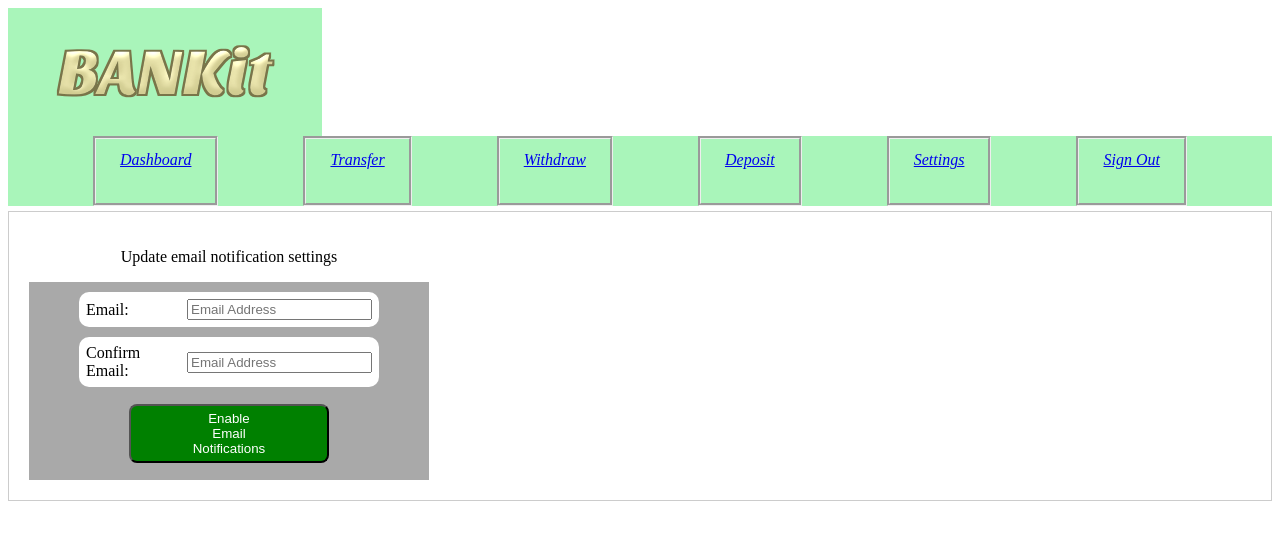
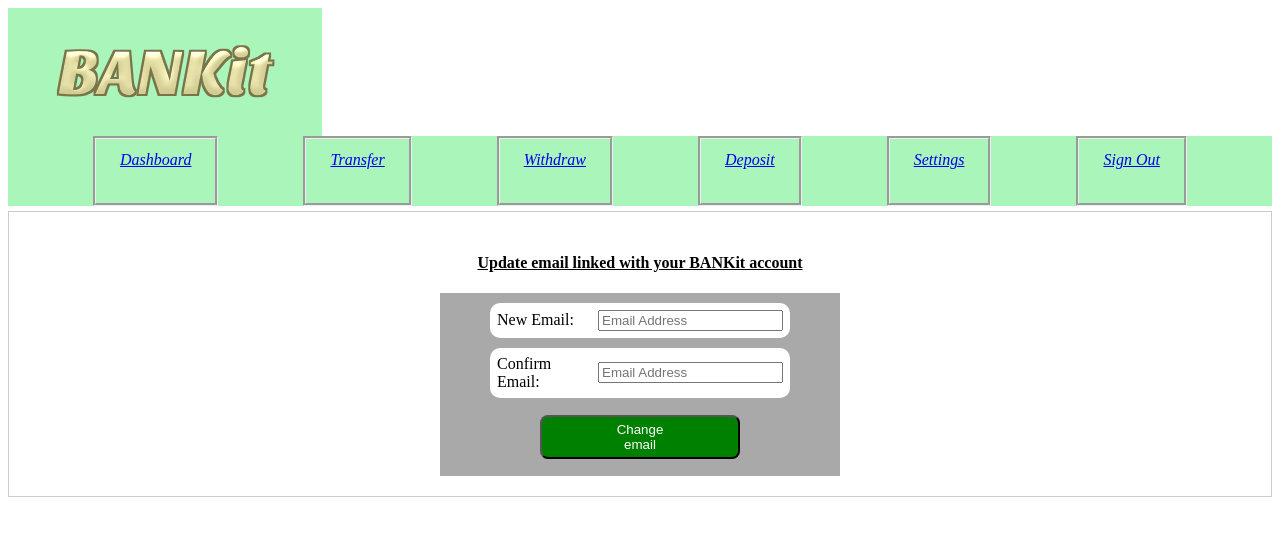
Before and after one commit to danny-nomura/CMPE133_BankingApplication, a Django app: page /settings/ in a window 1280 px wide. Shown: the top 540 px of the page. Run offline with Django 3.2, Linux system fonts and the light colour scheme; a user stored in the database is signed in.

Commit message:
Styling changes to dash and settings

```diff
--- a/Bankit/users/templates/users/homepage_settings.html
+++ b/Bankit/users/templates/users/homepage_settings.html
@@ -20,8 +20,8 @@
     <a class="navbar-item" href="/logout">Sign Out</a>
   </div>
   <div class="page-content">
-    <div class="enable-email-notif" style="width:400px; float:left; text-align: center;">
-      <p>Update email notification settings</p>
+    <div class="enable-email-notif" style="width:400px; text-align: center;">
+      <h4 style="text-decoration: underline;">Update email linked with your BANKit account</h4>
       <!--left table-->
       <form method="POST" action="">
         {% csrf_token %}
@@ -30,7 +30,7 @@
             <td >
               <table id="tableintable" style="width: 300px; margin: auto; border-radius: 10px;">
                 <tr >
-                  <td style="text-align: left;"> Email:</td>
+                  <td style="text-align: left;"> New Email:</td>
                   <td style="text-align: right;">
                     <input class="inputField" name="email1" type="text" placeholder="Email Address" style="justify-content: right;">
                   </td>
@@ -56,7 +56,7 @@
                 <tr>
                   <td style="text-align: center;">
                     <div style="max-width: 200px; margin: auto;">
-                      <button id="enable_email_notifications" name="email_button" type="submit" value="1" class="submit-clear-button" style="background-color:green; width: 200px;">Enable Email Notifications</button>
+                      <button id="enable_email_notifications" name="email_button" type="submit" value="1" class="submit-clear-button" style="background-color:green; width: 200px;">Change email</button>
                     </div>
                   </td>
                 </tr>
@@ -105,6 +105,8 @@
     padding: 20px;
     border: 1px solid #ccc;
     overflow: hidden;
+    display: flex;
+    justify-content: center;
   }
   th{
     background-color:lightgray;
```
Also changed, not shown: Bankit/users/templates/users/homepage_dashboard.html (+17 -7 lines).
